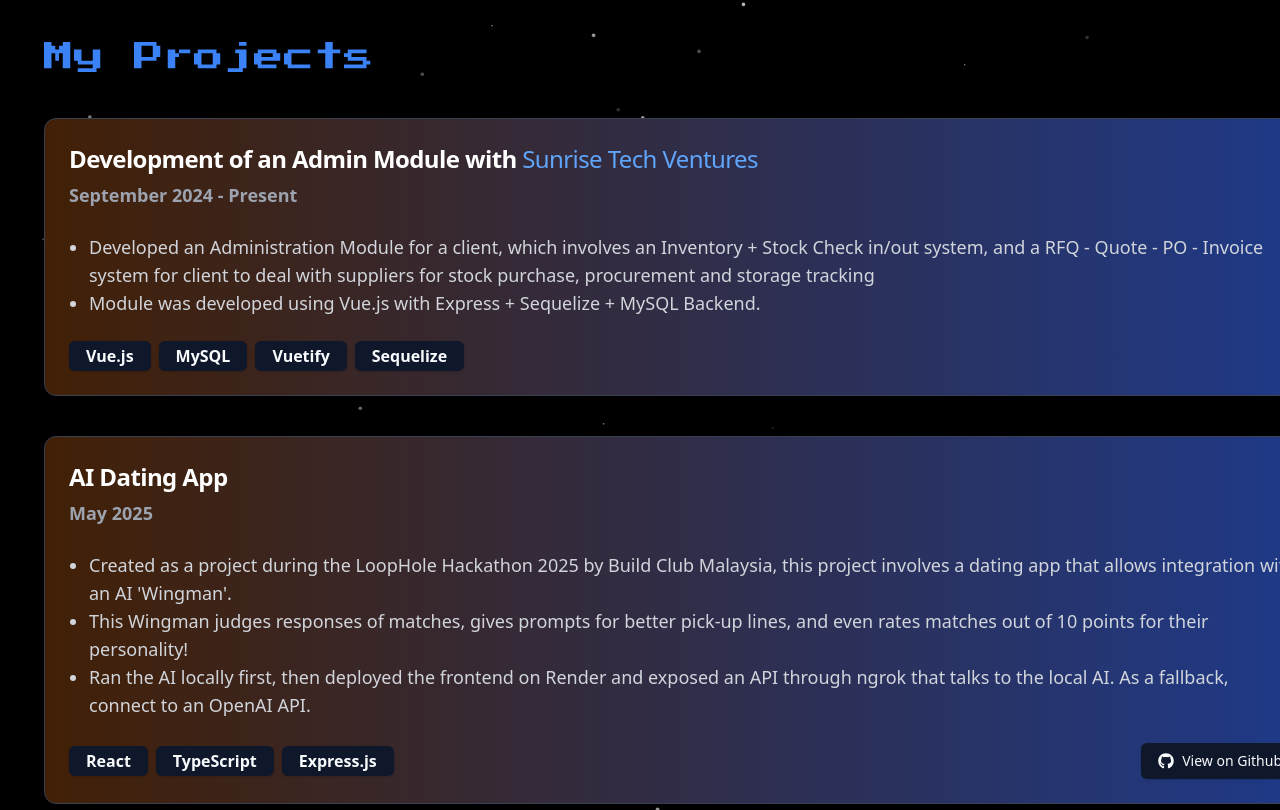
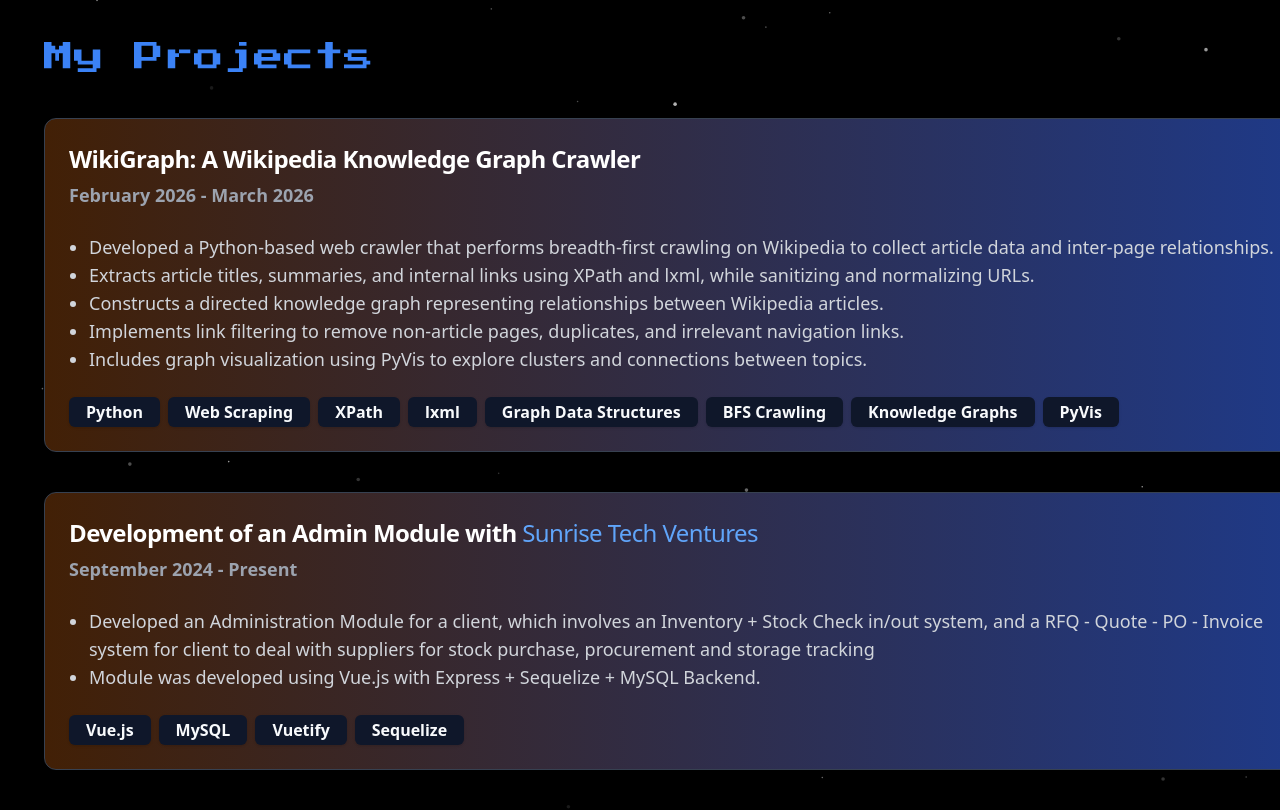
Before and after one commit to Prevsathesh3215/my-portfolio, a React (Vite) app: page / in a window 1280 px wide. Shown: the part 1930-2740 px from the top of the page. Built offline with nearby package versions, Linux system fonts and the light colour scheme.

Commit message:
Add project 'WikiGraph' to projectData
Added project details for 'WikiGraph' including title, period, description, and skills used.

```diff
--- a/src/configData.tsx
+++ b/src/configData.tsx
@@ -3,6 +3,27 @@
 export const projectData: ProjectsData = {
   headTitle: "My Projects",
   items: [
+    {
+      title: "WikiGraph: A Wikipedia Knowledge Graph Crawler",
+      period: "February 2026 - March 2026",
+      desc: [
+        "Developed a Python-based web crawler that performs breadth-first crawling on Wikipedia to collect article data and inter-page relationships.",
+        "Extracts article titles, summaries, and internal links using XPath and lxml, while sanitizing and normalizing URLs.",
+        "Constructs a directed knowledge graph representing relationships between Wikipedia articles.",
+        "Implements link filtering to remove non-article pages, duplicates, and irrelevant navigation links.",
+        "Includes graph visualization using PyVis to explore clusters and connections between topics.",
+      ],
+      skills: [
+        "Python",
+        "Web Scraping",
+        "XPath",
+        "lxml",
+        "Graph Data Structures",
+        "BFS Crawling",
+        "Knowledge Graphs",
+        "PyVis",
+      ],
+    },
     {
       title: (
         <>
```
